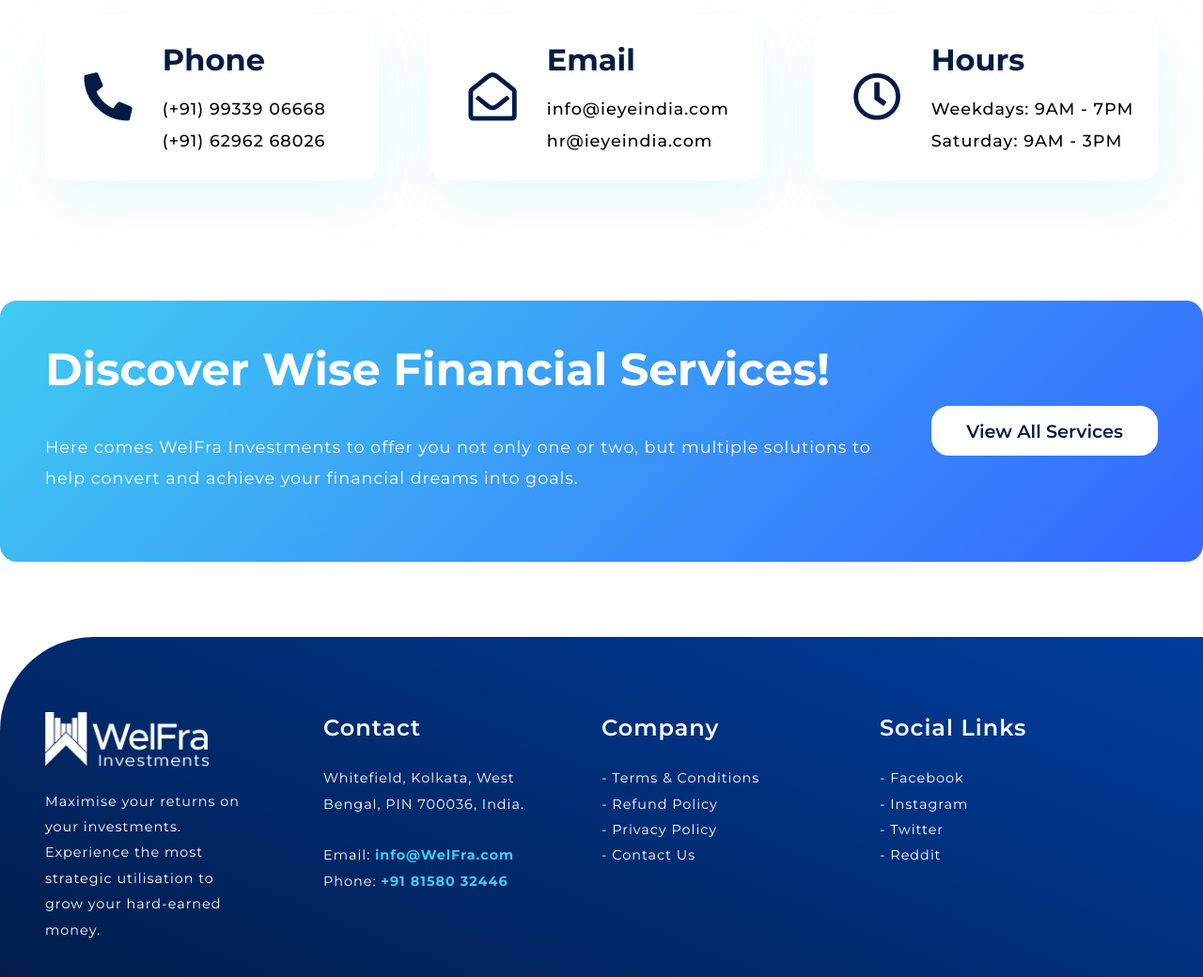
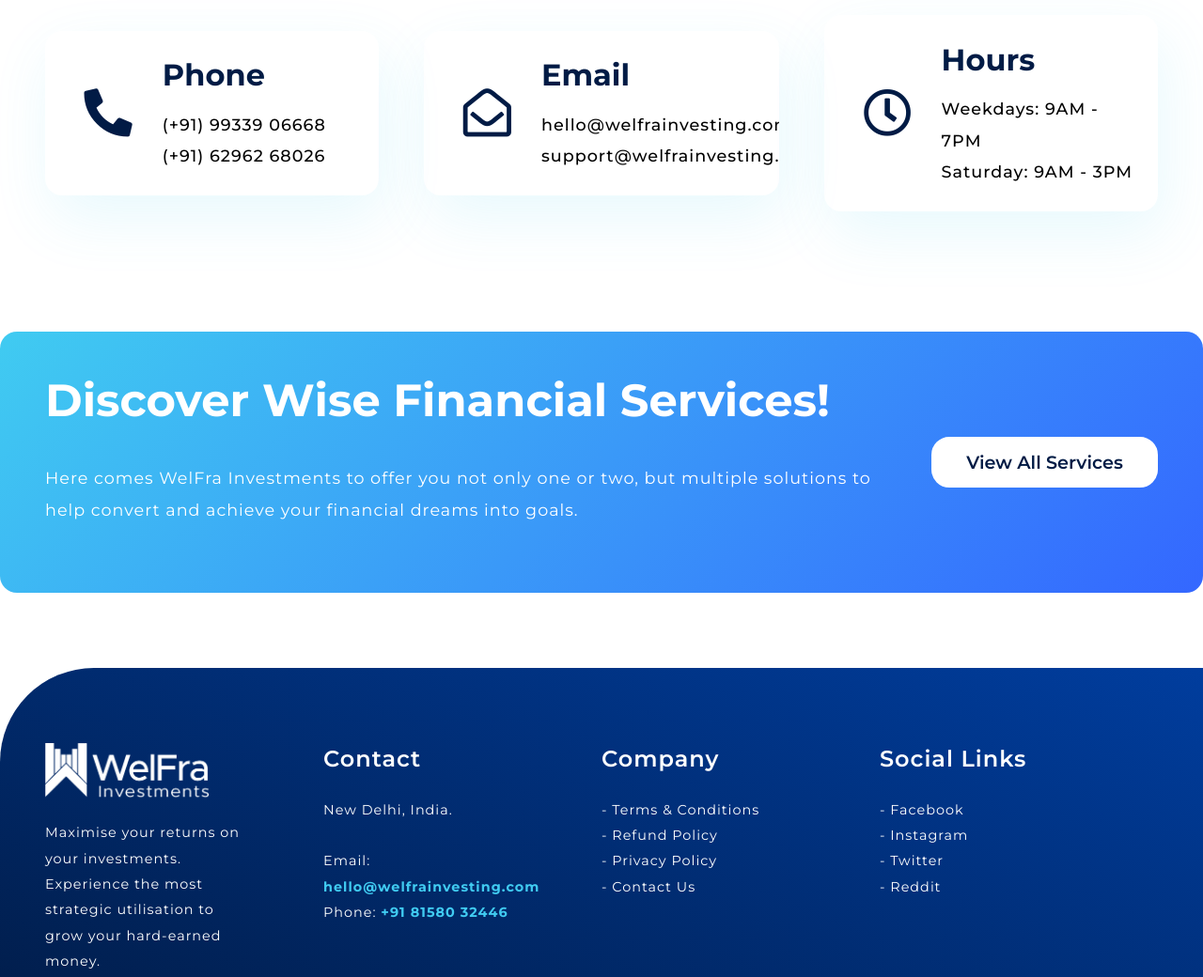
Before and after one commit to emAyush56/welfra-v2.1, a plain HTML site: page contact.html in a window 1280 px wide. Shown: the part 1020-2060 px from the top of the page at 94% size. Drawn offline with Linux system fonts and the light colour scheme.

Commit message:
upload the code with bugs in the previous commit

```diff
--- a/assets/css/demat.css
+++ b/assets/css/demat.css
@@ -42,6 +42,6 @@
     }
 }
 
-/* .demat .aff-links a{
-    width: 100%;
-} */
+.demat .aff-links a{
+    /* width: 100%; */
+}
--- a/contact.html
+++ b/contact.html
@@ -102,8 +102,8 @@
                     </div>
                     <div class="social-call-content">
                         <h3 class="title">Email</h3>
-                        <p class="desc">info@ieyeindia.com</p>
-                        <p class="desc">hr@ieyeindia.com</p>
+                        <p class="desc">hello@welfrainvesting.com</p>
+                        <p class="desc">support@welfrainvesting.com</p>
                     </div>
                 </div>
 
@@ -142,19 +142,18 @@
                     </div>
                     <div class="col-4">
                         <h4 class="title">Contact</h4>
-                        <p class="desc">Whitefield, Kolkata, West Bengal, PIN 700036, India.<br /><br />Email: <span
-                                class="text-color-blue"><strong>info@WelFra.com</strong></span><br />Phone: <span
+                        <p class="desc">New Delhi, India.<br /><br />Email: <span
+                                class="text-color-blue"><strong>hello@welfrainvesting.com</strong></span><br />Phone: <span
                                 class="text-color-blue"><strong>+91 81580 32446</strong></span></p>
                     </div>
                     <div class="col-4">
                         <h4 class="title">Company</h4>
                         <div class="footer-links">
                             <ul>
-                                <li><a href="./terms-and-conditions.html">-
-                                        Terms & Conditions</a></li>
+                                <li><a href="./terms-and-conditions.html">- Terms & Conditions</a></li>
                                 <li><a href="#">- Refund Policy</a></li>
                                 <li><a href="#">- Privacy Policy</a></li>
-                                <li><a href="#">- Contact Us</a></li>
+                                <li><a href="./contact.html">- Contact Us</a></li>
                             </ul>
                         </div>
                     </div>
```
Also changed, not shown: index.html (+5 -5 lines), login.html (+4 -1 lines), terms-and-conditions.html (+3 -3 lines).
